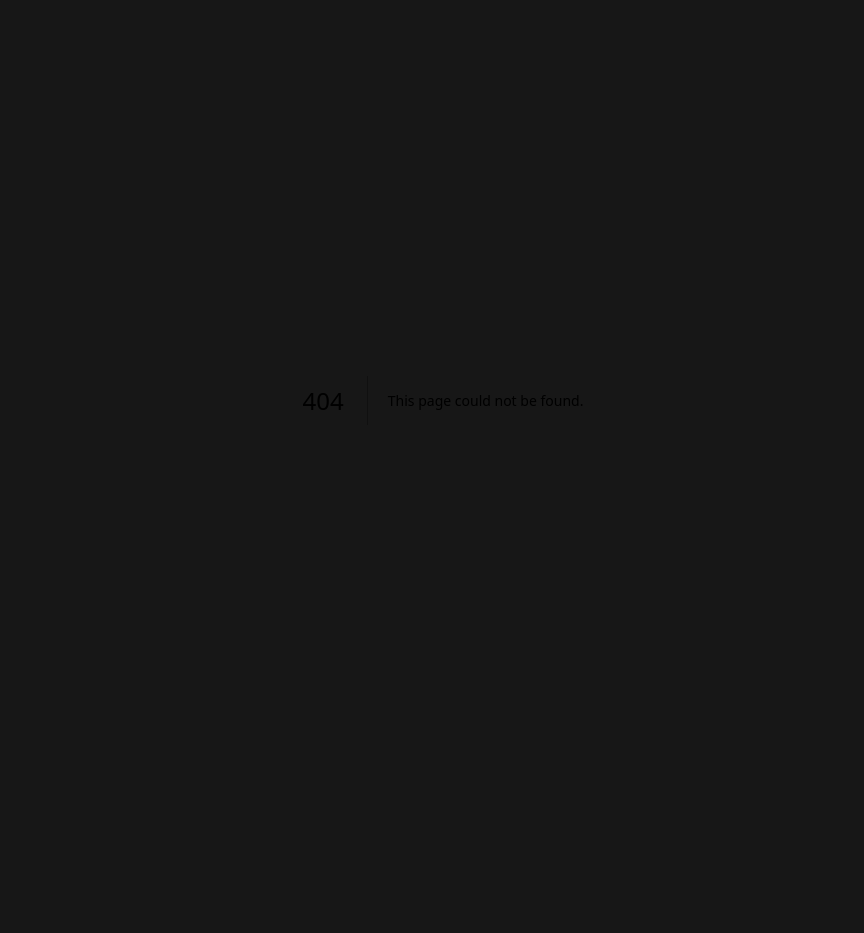
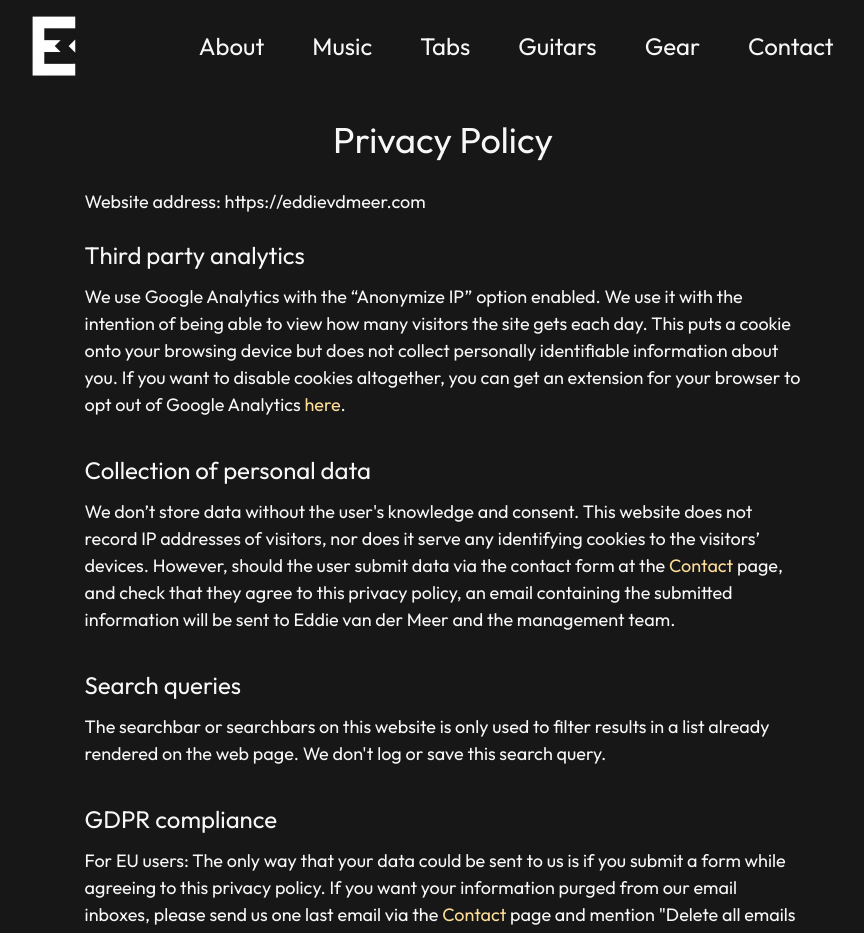
Before and after one commit to robchendev/Guitardex, a Next.js app: page /privacy-policy in a window 1280 px wide. Before the commit this address had no page. Shown: the top 933 px of the page, without its empty margins (197-1061 px from the left). Before the commit the page ends 800 px from the top, so only its background shows below. Built offline with nearby package versions, Linux system fonts and the light colour scheme.

Commit message:
privacy policy

```diff
--- a/components/Wrapper.tsx
+++ b/components/Wrapper.tsx
@@ -30,12 +30,8 @@ const Footer = () => {
             </HStack>
             <div>© 2018-2023 Eddie van der Meer</div>
             <div>
-              <Link className="text-gold" href="#">
+              <Link className="text-gold" href="/privacy-policy">
                 Privacy Policy
-              </Link>
-               •
-              <Link className="text-gold" href="#">
-                Cookie Policy
               </Link>
             </div>
           </div>
--- a/pages/contact.tsx
+++ b/pages/contact.tsx
@@ -11,6 +11,7 @@ import React, { useState } from "react";
 import { Controller, RegisterOptions, useForm } from "react-hook-form";
 import Wrapper from "../components/Wrapper";
 import { FieldError, Control } from "react-hook-form";
+import Link from "next/link";
 
 type ContactForm = {
   name?: string;
@@ -62,7 +63,10 @@ const FormElement = ({ controlName, placeholder, onChange, value }: FormElementC
     case "privacy":
       return (
         <Checkbox onChange={onChange} isChecked={value as boolean}>
-          I agree to the Privacy Policy
+          I agree to the{" "}
+          <Link href="/privacy-policy" className="text-gold">
+            Privacy Policy
+          </Link>
         </Checkbox>
       );
     default:
--- /dev/null
+++ b/pages/privacy-policy.tsx
@@ -0,0 +1,65 @@
+import Link from "next/link";
+import React from "react";
+import Wrapper from "../components/Wrapper";
+
+const PrivacyPolicy = () => {
+  return (
+    <Wrapper title="Privacy Policy">
+      <div className="flex justify-center">
+        {" "}
+        <div className="w-4/5">
+          <p>Website address: https://eddievdmeer.com</p>
+          <br />
+          <h2 className="text-2xl mb-3">Third party analytics</h2>
+          <p className="mb-3">
+            We use Google Analytics with the “Anonymize IP” option enabled. We use it with the
+            intention of being able to view how many visitors the site gets each day. This puts a
+            cookie onto your browsing device but does not collect personally identifiable
+            information about you. If you want to disable cookies altogether, you can get an
+            extension for your browser to opt out of Google Analytics{" "}
+            <a
+              className="text-gold"
+              href="https://chrome.google.com/webstore/detail/google-analytics-opt-out/fllaojicojecljbmefodhfapmkghcbnh?hl=en"
+            >
+              here
+            </a>
+            .
+          </p>
+          <br />
+          <h2 className="text-2xl mb-3">Collection of personal data</h2>
+          <p className="mb-3">
+            We don’t store data without the user's knowledge and consent. This website does not
+            record IP addresses of visitors, nor does it serve any identifying cookies to the
+            visitors’ devices. However, should the user submit data via the contact form at the{" "}
+            <Link href="/contact" className="text-gold">
+              Contact
+            </Link>{" "}
+            page, and check that they agree to this privacy policy, an email containing the
+            submitted information will be sent to Eddie van der Meer and the management team.
+          </p>
+          <br />
+          <h2 className="text-2xl mb-3">Search queries</h2>
+          <p className="mb-3">
+            The searchbar or searchbars on this website is only used to filter results in a list
+            already rendered on the web page. We don't log or save this search query.
+          </p>
+          <br />
+          <h2 className="text-2xl mb-3">GDPR compliance</h2>
+          <p className="mb-3">
+            For EU users: The only way that your data could be sent to us is if you submit a form
+            while agreeing to this privacy policy. If you want your information purged from our
+            email inboxes, please send us one last email via the{" "}
+            <Link href="/contact" className="text-gold">
+              Contact
+            </Link>{" "}
+            page and mention "Delete all emails containing my email youremailaddress@domain.com" in
+            the message box. We will remove all form submissions containing the email address you
+            entered.
+          </p>
+        </div>
+      </div>
+    </Wrapper>
+  );
+};
+
+export default PrivacyPolicy;
```
Also changed, not shown: components/HeaderDesktop.tsx (+4 -3 lines).
